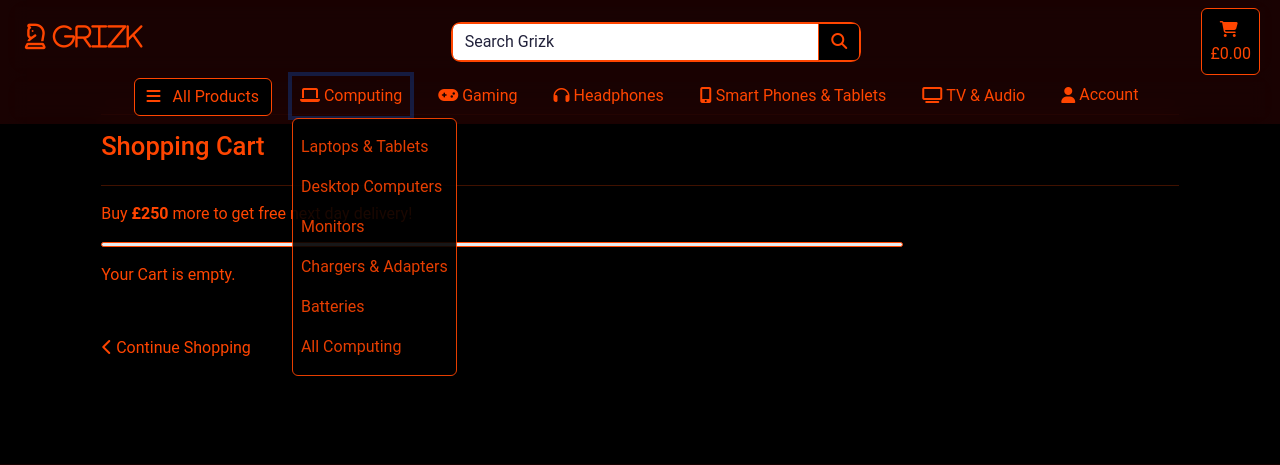
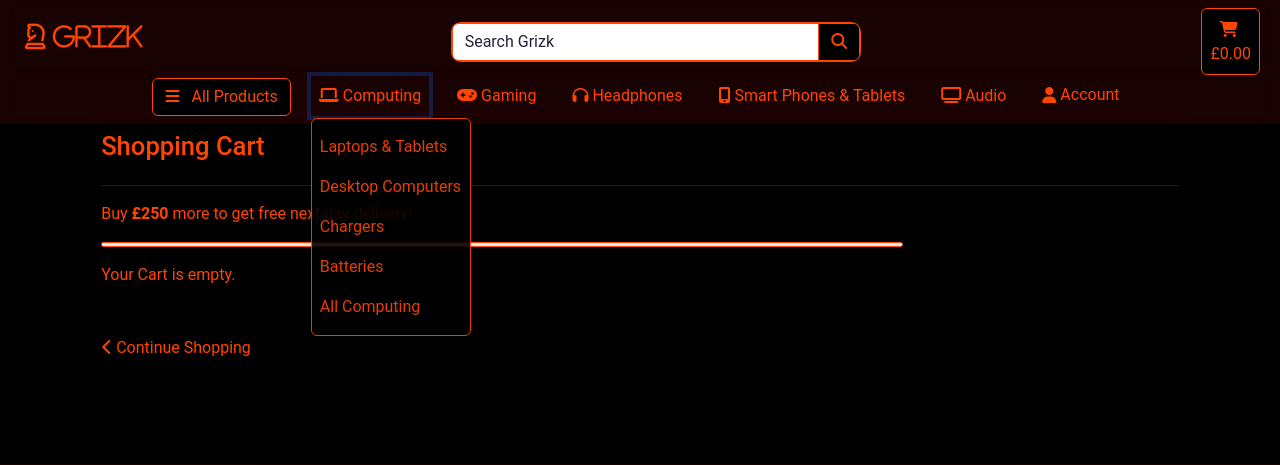
Before and after one commit to GOkwori/Grizk, a Django app: page /cart/ in a window 1280 px wide, after a click on "Computing". Shown: the top 465 px of the page. Run offline with Django 5.2, Linux system fonts and the light colour scheme; some libraries are stand-ins or nearby versions.

Commit message:
Update navigation functionality

```diff
--- a/templates/includes/secondary-nav.html
+++ b/templates/includes/secondary-nav.html
@@ -2,16 +2,16 @@
     <div class="col sec-nav-container p-0">
         <div class="sec-nav-inner d-inline">
             <ul class="list-inline m-0">
-                <!-- Navigation Links -->
 
+                <!-- All Products Dropdown -->
                 <li class="list-inline-item dropdown ms-2 me-2">
-                    <button class="btn btn-primary" type="button" data-bs-toggle="dropdown"
-                        aria-expanded="false">
+                    <button class="btn btn-primary" type="button" data-bs-toggle="dropdown" aria-expanded="false">
                         <i class="fas fa-bars me-2"></i> All Products
                     </button>
                     <ul class="dropdown-menu custom-dropdown">
                         {% if request.user.is_authenticated %}
-                        <h5 class="dropdown-title my-0 ms-2"><strong>Hello, {{ request.user.username|title }}</strong>
+                        <h5 class="dropdown-title my-0 ms-2">
+                            <strong>Hello, {{ request.user.username|title }}</strong>
                         </h5>
                         {% else %}
                         <h5 class="dropdown-title my-0 ms-2"><strong>Hello, sign in</strong></h5>
@@ -20,101 +20,90 @@
                         <li><a href="{% url 'products' %}" class="dropdown-item">All Products</a></li>
                         <li><a href="{% url 'products' %}?sort=price&direction=asc" class="dropdown-item">By Price</a></li>
                         <li><a href="{% url 'products' %}?sort=rating&direction=desc" class="dropdown-item">By Rating</a></li>
-                        <li><a href="{% url 'products' %}?sort=category&direction=asc" class="dropdown-item">By Category</a></li>
                     </ul>
                 </li>
 
+                <!-- Computing Dropdown -->
                 <li class="list-inline-item dropdown ms-2 me-2">
-                    <a class="nav-link p-2" href="#" id="computing-dropdown" data-bs-toggle="dropdown"
-                        aria-haspopup="true" aria-expanded="false">
+                    <a class="nav-link p-2" href="#" id="computing-dropdown" data-bs-toggle="dropdown" aria-haspopup="true" aria-expanded="false">
                         <div class="text-center d-flex">
                             <div><i class="fa-solid fa-laptop me-1"></i></div>
                             <p class="my-0">Computing</p>
                         </div>
                     </a>
                     <ul class="dropdown-menu custom-dropdown" aria-labelledby="computing-dropdown">
-                        <li><a href="{% url 'products' %}?category=laptops_tablets" class="dropdown-item p-2">Laptops & Tablets</a></li>
-                        <li><a href="{% url 'products' %}?category=desktop_computers" class="dropdown-item p-2">Desktop Computers</a></li>
-                        <li><a href="{% url 'products' %}?category=monitors" class="dropdown-item p-2">Monitors</a></li>
-                        <li><a href="{% url 'products' %}?category=chargers_adapters" class="dropdown-item p-2">Chargers & Adapters</a></li>
-                        <li><a href="{% url 'products' %}?category=batteries" class="dropdown-item p-2">Batteries</a></li>
-                        <li><a href="{% url 'products' %}?category=laptops_tablets,desktop_computers,monitors,chargers_adapters,batteries" class="dropdown-item p-2">All Computing</a></li>
+                        <li><a href="{% url 'products' %}?category=Laptops" class="dropdown-item p-2">Laptops & Tablets</a></li>
+                        <li><a href="{% url 'products' %}?category=Desktop Computers" class="dropdown-item p-2">Desktop Computers</a></li>
+                        <li><a href="{% url 'products' %}?category=Chargers" class="dropdown-item p-2">Chargers</a></li>
+                        <li><a href="{% url 'products' %}?category=Batteries" class="dropdown-item p-2">Batteries</a></li>
+                        <li><a href="{% url 'products' %}?category=Laptops,Desktop Computers,Chargers,Batteries" class="dropdown-item p-2">All Computing</a></li>
                     </ul>
                 </li>
+
+                <!-- Gaming Dropdown -->
                 <li class="list-inline-item dropdown ms-2 me-2">
-                    <a class="nav-link p-2" href="#" id="gaming-dropdown" data-bs-toggle="dropdown"
-                        aria-haspopup="true" aria-expanded="false">
+                    <a class="nav-link p-2" href="#" id="gaming-dropdown" data-bs-toggle="dropdown" aria-haspopup="true" aria-expanded="false">
                         <div class="text-center d-flex">
                             <div><i class="fa-solid fa-gamepad me-1"></i></div>
                             <p class="my-0">Gaming</p>
                         </div>
                     </a>
                     <ul class="dropdown-menu custom-dropdown" aria-labelledby="gaming-dropdown">
-                        <li><a href="{% url 'products' %}?category=video_games" class="dropdown-item p-2">Video Games</a></li>
-                        <li><a href="{% url 'products' %}?category=playstation_5" class="dropdown-item p-2">Playstation 5</a></li>
-                        <li><a href="{% url 'products' %}?category=playstation_4" class="dropdown-item p-2">Playstation 4</a></li>
-                        <li><a href="{% url 'products' %}?category=xbox_series_x" class="dropdown-item p-2">Xbox Series X</a></li>
-                        <li><a href="{% url 'products' %}?category=gaming_pc" class="dropdown-item p-2">Gaming PC</a></li>
-                        <li><a href="{% url 'products' %}?category=video_games,playstation_5,playstation_4,xbox_series_x,gaming_pc" class="dropdown-item p-2">All Gaming</a></li>
+                        <li><a href="{% url 'products' %}?category=Gaming PC" class="dropdown-item p-2">Gaming PC</a></li>
+                        <li><a href="{% url 'products' %}?category=Gaming PC" class="dropdown-item p-2">All Gaming</a></li>
                     </ul>
                 </li>
+
+                <!-- Headphones Dropdown -->
                 <li class="list-inline-item dropdown ms-2 me-2">
-                    <a class="nav-link p-2" href="#" id="headphones-dropdown" data-bs-toggle="dropdown"
-                        aria-haspopup="true" aria-expanded="false">
+                    <a class="nav-link p-2" href="#" id="headphones-dropdown" data-bs-toggle="dropdown" aria-haspopup="true" aria-expanded="false">
                         <div class="text-center d-flex">
                             <div><i class="fa-solid fa-headphones me-1"></i></div>
                             <p class="my-0">Headphones</p>
                         </div>
                     </a>
                     <ul class="dropdown-menu custom-dropdown" aria-labelledby="headphones-dropdown">
-                        <li><a href="{% url 'products' %}?category=earbud_headphones" class="dropdown-item p-2">Earbud Headphones</a></li>
-                        <li><a href="{% url 'products' %}?category=over_ear_headphones" class="dropdown-item p-2">Over-Ear Headphones</a></li>
-                        <li><a href="{% url 'products' %}?category=on_ear_headphones" class="dropdown-item p-2">On-Ear Headphones</a></li>
-                        <li><a href="{% url 'products' %}?category=bluetooth_headphones" class="dropdown-item p-2">Bluetooth Headphones</a></li>
-                        <li><a href="{% url 'products' %}?category=noise_cancelling_headphones" class="dropdown-item p-2">Noise-cancelling Headphones</a></li>
-                        <li><a href="{% url 'products' %}?category=earbud_headphones,over_ear_headphones,on_ear_headphones,bluetooth_headphones,noise_cancelling_headphones" class="dropdown-item p-2">All Headphones</a></li>
+                        <li><a href="{% url 'products' %}?category=Earbud Headphones" class="dropdown-item p-2">Earbud Headphones</a></li>
+                        <li><a href="{% url 'products' %}?category=Bluetooth Headphones" class="dropdown-item p-2">Bluetooth Headphones</a></li>
+                        <li><a href="{% url 'products' %}?category=Earbud Headphones,Bluetooth Headphones" class="dropdown-item p-2">All Headphones</a></li>
                     </ul>
                 </li>
+
+                <!-- Phones & Tablets Dropdown -->
                 <li class="list-inline-item dropdown ms-2 me-2">
-                    <a class="nav-link p-2" href="#" id="phones-tablets-dropdown" data-bs-toggle="dropdown"
-                        aria-haspopup="true" aria-expanded="false">
+                    <a class="nav-link p-2" href="#" id="phones-tablets-dropdown" data-bs-toggle="dropdown" aria-haspopup="true" aria-expanded="false">
                         <div class="text-center d-flex">
                             <div><i class="fa-solid fa-mobile-alt me-1"></i></div>
                             <p class="my-0">Smart Phones & Tablets</p>
                         </div>
                     </a>
                     <ul class="dropdown-menu custom-dropdown" aria-labelledby="phones-tablets-dropdown">
-                        <li><a href="{% url 'products' %}?category=apple_iphone" class="dropdown-item p-2">Apple Iphone</a></li>
-                        <li><a href="{% url 'products' %}?category=google_pixel" class="dropdown-item p-2">Google Pixel</a></li>
-                        <li><a href="{% url 'products' %}?category=android_smartphone" class="dropdown-item p-2">Android Smartphone</a></li>
-                        <li><a href="{% url 'products' %}?category=apple_ipad" class="dropdown-item p-2">Apple Ipad</a></li>
-                        <li><a href="{% url 'products' %}?category=android_tablets" class="dropdown-item p-2">Android Tablets</a></li>
-                        <li><a href="{% url 'products' %}?category=apple_iphone,google_pixel,android_smartphone,apple_ipad,android_tablets" class="dropdown-item p-2">All Smart Phones & Tablets</a></li>
+                        <li><a href="{% url 'products' %}?category=Apple Iphone" class="dropdown-item p-2">Apple Iphone</a></li>
+                        <li><a href="{% url 'products' %}?category=Google Pixel" class="dropdown-item p-2">Google Pixel</a></li>
+                        <li><a href="{% url 'products' %}?category=Android Smartphone" class="dropdown-item p-2">Android Smartphones</a></li>
+                        <li><a href="{% url 'products' %}?category=Apple Ipad" class="dropdown-item p-2">Apple Ipad</a></li>
+                        <li><a href="{% url 'products' %}?category=Android Tablets" class="dropdown-item p-2">Android Tablets</a></li>
+                        <li><a href="{% url 'products' %}?category=Apple Iphone,Google Pixel,Android Smartphone,Apple Ipad,Android Tablets" class="dropdown-item p-2">All Smart Phones & Tablets</a></li>
                     </ul>
                 </li>
 
+                <!-- Audio Dropdown -->
                 <li class="list-inline-item dropdown ms-2 me-2">
-                    <a class="nav-link p-2" href="#" id="tv-audio-dropdown" data-bs-toggle="dropdown"
-                        aria-haspopup="true" aria-expanded="false">
+                    <a class="nav-link p-2" href="#" id="tv-audio-dropdown" data-bs-toggle="dropdown" aria-haspopup="true" aria-expanded="false">
                         <div class="text-center d-flex">
                             <div><i class="fa-solid fa-tv me-1"></i></div>
-                            <p class="my-0">TV & Audio</p>
+                            <p class="my-0">Audio</p>
                         </div>
                     </a>
                     <ul class="dropdown-menu custom-dropdown" aria-labelledby="tv-audio-dropdown">
-                        <li><a href="{% url 'products' %}?category=televisions" class="dropdown-item p-2">Televisions</a></li>
-                        <li><a href="{% url 'products' %}?category=home_theater_systems" class="dropdown-item p-2">Home Theater Systems</a></li>
-                        <li><a href="{% url 'products' %}?category=sound_systems" class="dropdown-item p-2">Sound Systems</a></li>
-                        <li><a href="{% url 'products' %}?category=sub_woofers" class="dropdown-item p-2">Sub Woofers</a></li>
-                        <li><a href="{% url 'products' %}?category=sound_boosters" class="dropdown-item p-2">Sound Boosters</a></li>
-                        <li><a href="{% url 'products' %}?category=televisions,home_theater_systems,sound_systems,sub_woofers,sound_boosters" class="dropdown-item p-2">All TV & Audio</a></li>
+                        <li><a href="{% url 'products' %}?category=Home Theater System" class="dropdown-item p-2">Home Theater Systems</a></li>
+                        <li><a href="{% url 'products' %}?category=Home Theater System" class="dropdown-item p-2">All Audio</a></li>
                     </ul>
                 </li>
 
                 <!-- Account Dropdown -->
                 <li class="nav-item list-inline-item dropdown ms-2 me-2">
-                    <a class="nav-link p-2" href="#" id="account-dropdown" data-bs-toggle="dropdown"
-                        aria-haspopup="true" aria-expanded="false">
+                    <a class="nav-link p-2" href="#" id="account-dropdown" data-bs-toggle="dropdown" aria-haspopup="true" aria-expanded="false">
                         <div class="text-center d-flex">
                             <div><i class="fa-solid fa-user me-1 mt-1"></i></div>
                             <p class="my-0">Account</p>
@@ -123,14 +112,13 @@
                     <div class="dropdown-menu border-0 custom-dropdown" aria-labelledby="account-dropdown">
                         {% if request.user.is_authenticated %}
                         {% if request.user.is_superuser %}
-                        <a href="{% url 'admin_dashboard' %}" class="dropdown-item"><i
-                                class="fa-solid fa-shield-halved  me-1 mt-1"></i>Product Dashboard</a>
+                        <a href="{% url 'admin_dashboard' %}" class="dropdown-item"><i class="fa-solid fa-shield-halved  me-1 mt-1"></i> Product Dashboard</a>
                         {% endif %}
-                        <a href="{% url 'profile' %}" class="dropdown-item"><i class="fa-solid fa-address-card me-2"></i>My Profile</a>
-                        <a href="{% url 'account_logout' %}" class="dropdown-item"><i class="fa-solid fa-right-from-bracket  me-1 mt-1"></i>Logout</a>
+                        <a href="{% url 'profile' %}" class="dropdown-item"><i class="fa-solid fa-address-card me-2"></i> My Profile</a>
+                        <a href="{% url 'account_logout' %}" class="dropdown-item"><i class="fa-solid fa-right-from-bracket me-1 mt-1"></i> Logout</a>
                         {% else %}
-                        <a href="{% url 'account_signup' %}" class="dropdown-item"><i class="fa-solid fa-address-card  me-1 mt-1"></i>Register</a>
-                        <a href="{% url 'account_login' %}" class="dropdown-item"><i class="fa-solid fa-right-to-bracket  me-1 mt-1"></i>Login</a>
+                        <a href="{% url 'account_signup' %}" class="dropdown-item"><i class="fa-solid fa-address-card me-1 mt-1"></i> Register</a>
+                        <a href="{% url 'account_login' %}" class="dropdown-item"><i class="fa-solid fa-right-to-bracket me-1 mt-1"></i> Login</a>
                         {% endif %}
                     </div>
                 </li>
```
